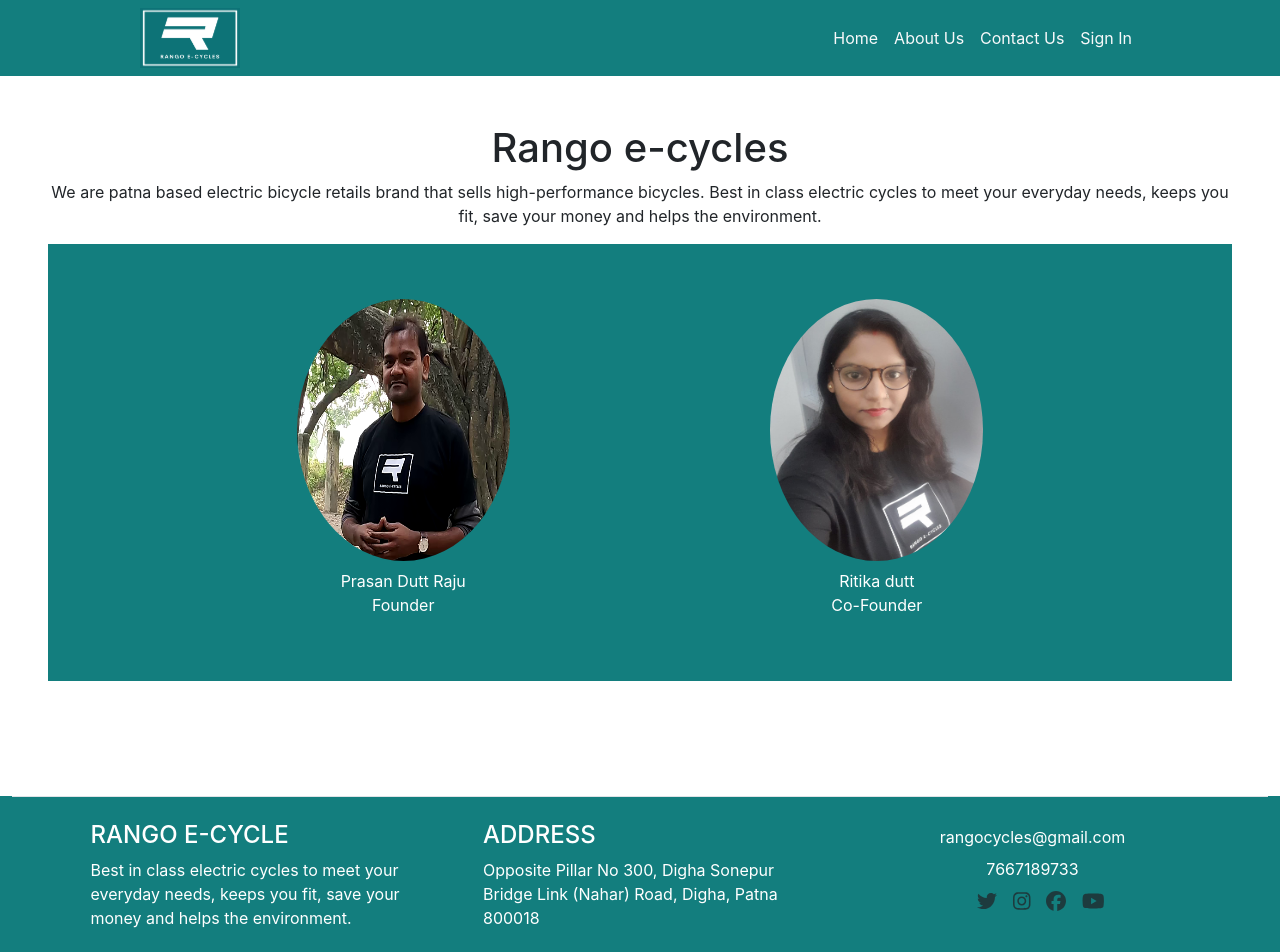
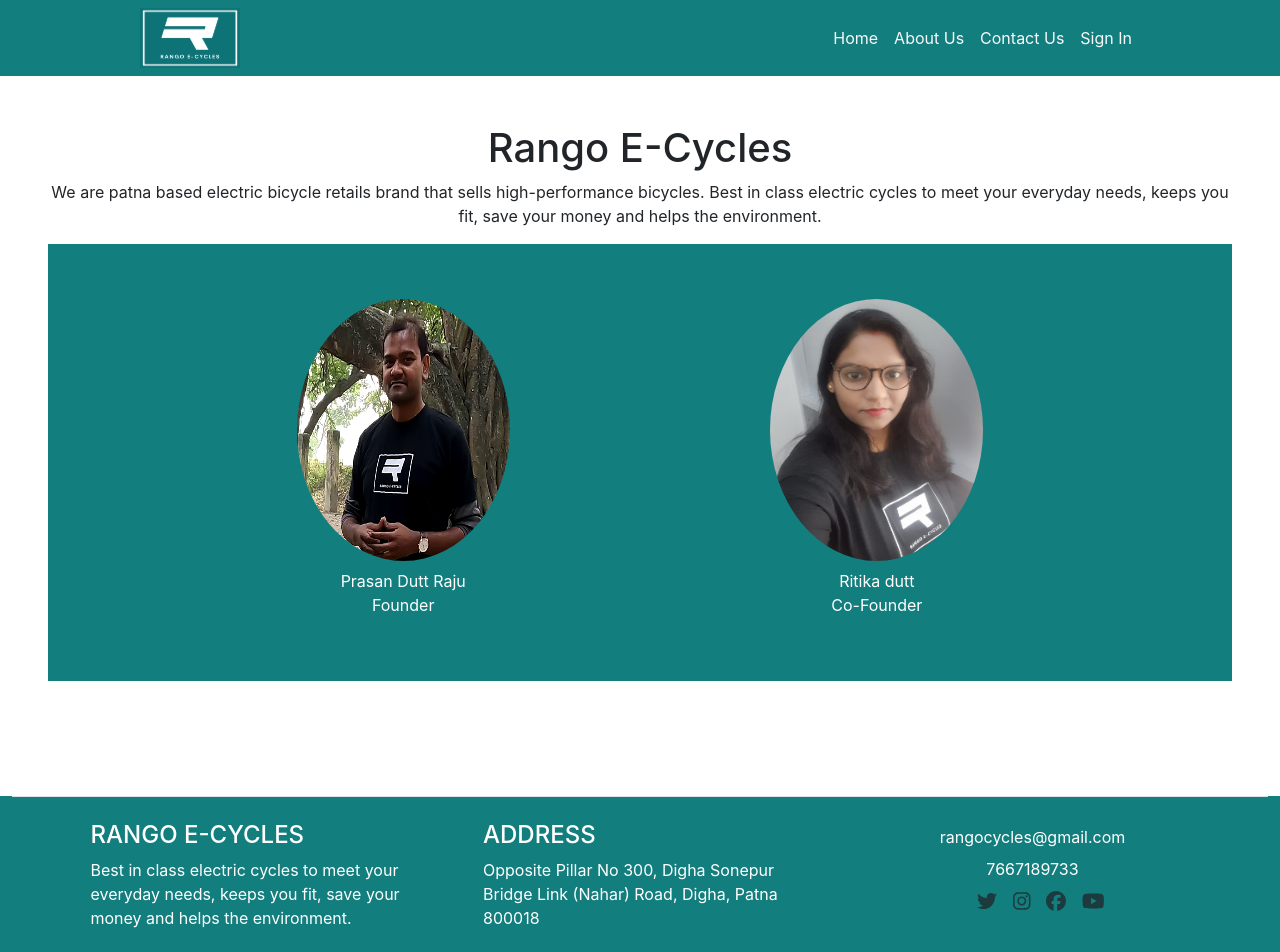
Before and after one commit to rishavmaurya26/ecycle, a React (Create React App) app: page /about in a window 1280 px wide. Shown: the top 952 px of the page. Built offline with nearby package versions, Linux system fonts and the light colour scheme.

Commit message:
name modified

```diff
--- a/src/components/about-mid/AboutMid.jsx
+++ b/src/components/about-mid/AboutMid.jsx
@@ -3,7 +3,7 @@
 export default function AboutMid() {
     return (
         <div className="container-fluid p-5" id="aboutmid">
-            <h1 className='text-center'>Rango e-cycles</h1>
+            <h1 className='text-center'>Rango E-Cycles</h1>
             <p className='text-center'>We are patna based electric bicycle retails brand that sells high-performance bicycles.
                 Best in class electric cycles to meet your everyday needs, keeps you fit, save your money and helps the environment.</p>
             <div className="d-flex align-items-center justify-content-evenly ownerinfo-container">
--- a/src/components/footer/Footer.jsx
+++ b/src/components/footer/Footer.jsx
@@ -8,7 +8,7 @@
     <div className="container-fluid " id="footer">
       <footer className="d-flex flex-wrap justify-content-evenly  py-4  my-0 border-top">
         <div className="d-flex flex-wrap col-md-3 footer-child-1">
-          <div className='align-self-start'><h4 >RANGO E-CYCLE</h4></div>
+          <div className='align-self-start'><h4 >RANGO E-CYCLES</h4></div>
           <p> Best in class electric cycles to meet your everyday needs, keeps you fit, save your money and helps the environment.</p>
         </div>
         <div className="d-flex flex-wrap col-md-3 footer-child-2">
```
